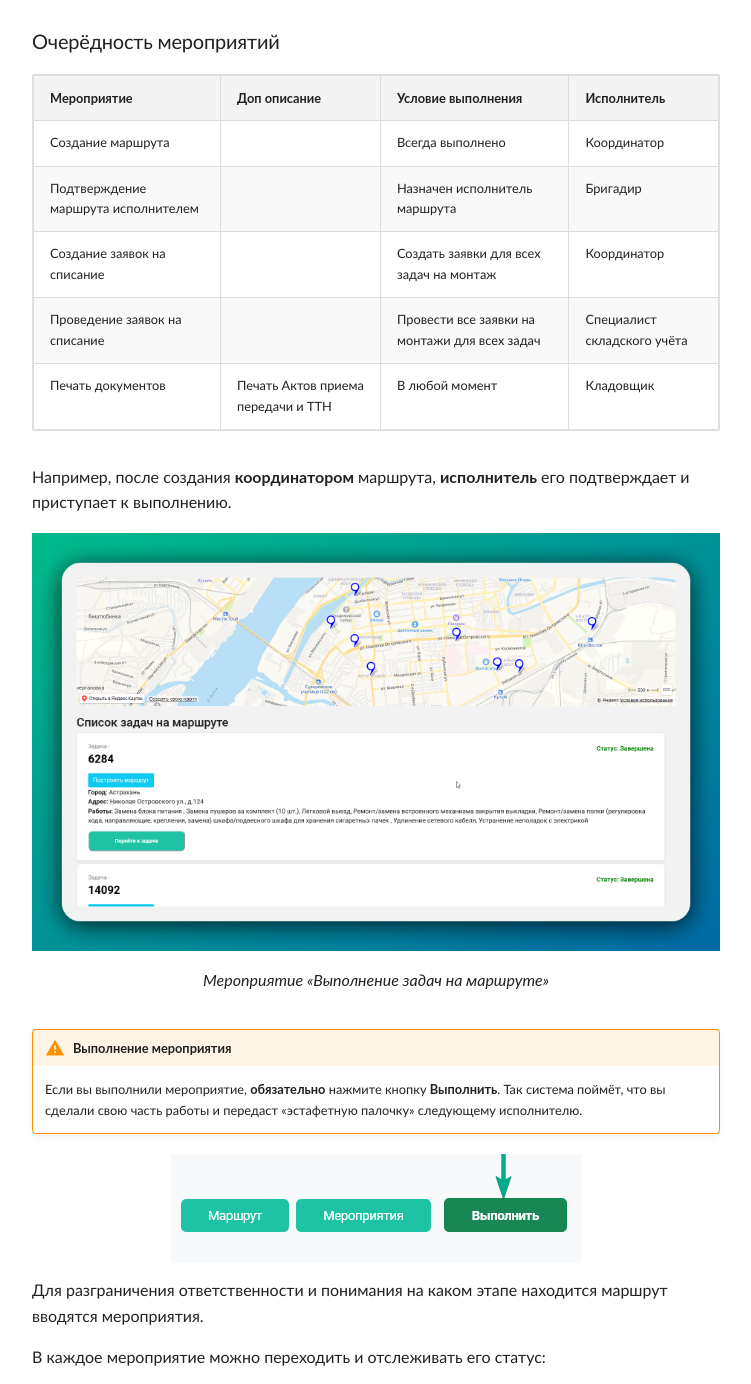
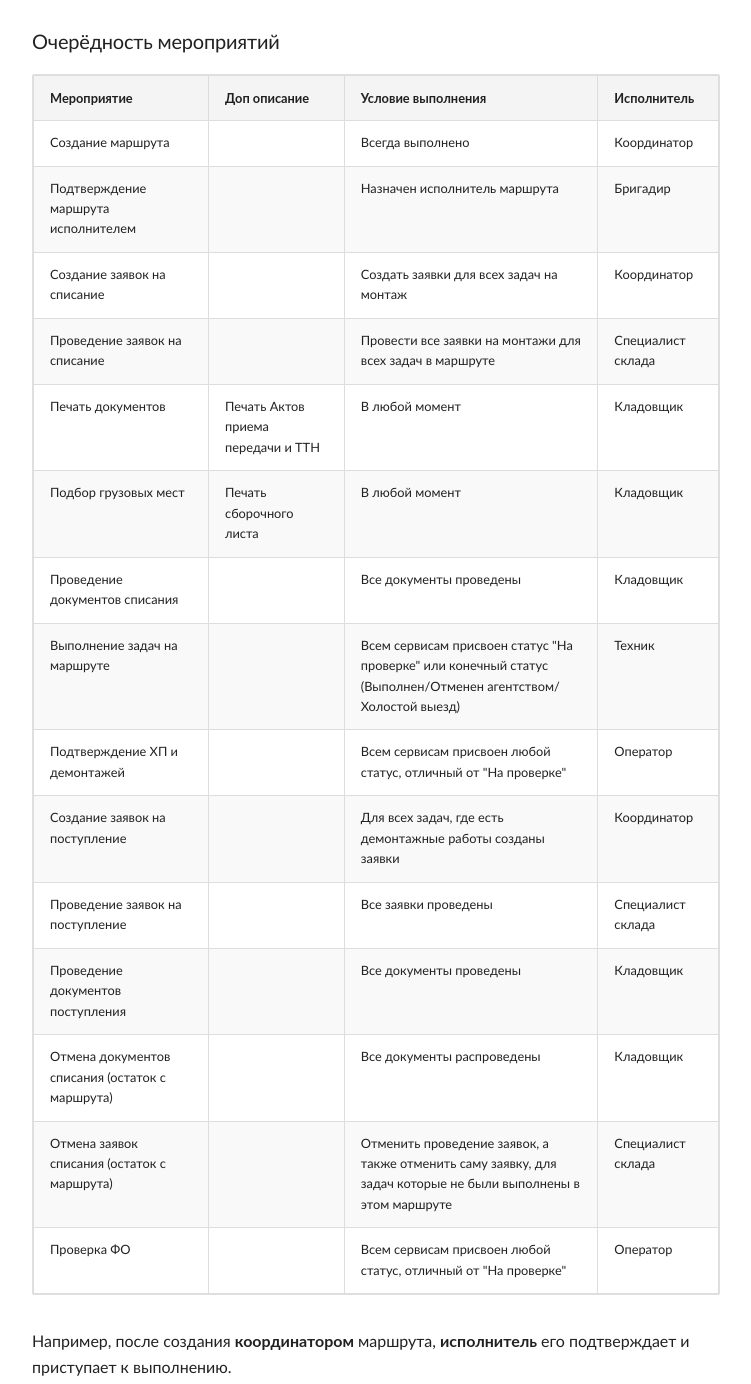
Before and after one commit to yuioper/yuioper.github.io, a plain HTML site: page JTI/Route.html in a window 1280 px wide. Shown: the part 4893-6277 px from the top of the page, without its empty margins (264-1015 px from the left). Drawn offline with Linux system fonts and the light colour scheme; files that its build step writes are made by us from their sources; a web font is replaced by a local one.

Commit message:
Обновил очерёдность мероприятий

```diff
--- a/JTI/Route.html
+++ b/JTI/Route.html
@@ -817,48 +817,111 @@
   <figcaption>Мероприятия идут строго друг за другом</figcaption>
 </figure>
 <h3 id="_5">Очерёдность мероприятий</h3>
+
+
 <table>
 <thead>
 <tr>
-<th>Мероприятие</th>
-<th>Доп описание</th>
-<th>Условие выполнения</th>
-<th>Исполнитель</th>
+<th style="text-align: left;">Мероприятие</th>
+<th style="text-align: left;">Доп описание</th>
+<th style="text-align: left;">Условие выполнения</th>
+<th style="text-align: left;">Исполнитель</th>
 </tr>
 </thead>
 <tbody>
 <tr>
-<td>Создание маршрута</td>
-<td></td>
-<td>Всегда выполнено</td>
-<td>Координатор</td>
+<td style="text-align: left;">Создание маршрута</td>
+<td style="text-align: left;"></td>
+<td style="text-align: left;">Всегда выполнено</td>
+<td style="text-align: left;">Координатор</td>
 </tr>
 <tr>
-<td>Подтверждение маршрута исполнителем</td>
-<td></td>
-<td>Назначен исполнитель маршрута</td>
-<td>Бригадир</td>
+<td style="text-align: left;">Подтверждение маршрута исполнителем</td>
+<td style="text-align: left;"></td>
+<td style="text-align: left;">Назначен исполнитель маршрута</td>
+<td style="text-align: left;">Бригадир</td>
 </tr>
 <tr>
-<td>Создание заявок на списание</td>
-<td></td>
-<td>Создать заявки для всех задач на монтаж</td>
-<td>Координатор</td>
+<td style="text-align: left;">Создание заявок на списание</td>
+<td style="text-align: left;"></td>
+<td style="text-align: left;">Создать заявки для всех задач на монтаж</td>
+<td style="text-align: left;">Координатор</td>
 </tr>
 <tr>
-<td>Проведение заявок на списание</td>
-<td></td>
-<td>Провести все заявки на монтажи для всех задач</td>
-<td>Специалист складского учёта</td>
+<td style="text-align: left;">Проведение заявок на списание</td>
+<td style="text-align: left;"></td>
+<td style="text-align: left;">Провести все заявки на монтажи для всех задач в маршруте</td>
+<td style="text-align: left;">Специалист склада</td>
 </tr>
 <tr>
-<td>Печать документов</td>
-<td>Печать Актов приема передачи и ТТН</td>
-<td>В любой момент</td>
-<td>Кладовщик</td>
+<td style="text-align: left;">Печать документов</td>
+<td style="text-align: left;">Печать Актов приема передачи и ТТН</td>
+<td style="text-align: left;">В любой момент</td>
+<td style="text-align: left;">Кладовщик</td>
+</tr>
+<tr>
+<td style="text-align: left;">Подбор грузовых мест</td>
+<td style="text-align: left;">Печать сборочного листа</td>
+<td style="text-align: left;">В любой момент</td>
+<td style="text-align: left;">Кладовщик</td>
+</tr>
+<tr>
+<td style="text-align: left;">Проведение документов списания</td>
+<td style="text-align: left;"></td>
+<td style="text-align: left;">Все документы проведены</td>
+<td style="text-align: left;">Кладовщик</td>
+</tr>
+<tr>
+<td style="text-align: left;">Выполнение задач на маршруте</td>
+<td style="text-align: left;"></td>
+<td style="text-align: left;">Всем сервисам присвоен статус "На проверке" или конечный статус (Выполнен/Отменен агентством/Холостой выезд)</td>
+<td style="text-align: left;">Техник</td>
+</tr>
+<tr>
+<td style="text-align: left;">Подтверждение ХП и демонтажей</td>
+<td style="text-align: left;"></td>
+<td style="text-align: left;">Всем сервисам присвоен любой статус, отличный от "На проверке"</td>
+<td style="text-align: left;">Оператор</td>
+</tr>
+<tr>
+<td style="text-align: left;">Создание заявок на поступление</td>
+<td style="text-align: left;"></td>
+<td style="text-align: left;">Для всех задач, где есть демонтажные работы созданы заявки</td>
+<td style="text-align: left;">Координатор</td>
+</tr>
+<tr>
+<td style="text-align: left;">Проведение заявок на поступление</td>
+<td style="text-align: left;"></td>
+<td style="text-align: left;">Все заявки проведены</td>
+<td style="text-align: left;">Специалист склада</td>
+</tr>
+<tr>
+<td style="text-align: left;">Проведение документов поступления</td>
+<td style="text-align: left;"></td>
+<td style="text-align: left;">Все документы проведены</td>
+<td style="text-align: left;">Кладовщик</td>
+</tr>
+<tr>
+<td style="text-align: left;">Отмена документов списания (остаток с маршрута)</td>
+<td style="text-align: left;"></td>
+<td style="text-align: left;">Все документы распроведены</td>
+<td style="text-align: left;">Кладовщик</td>
+</tr>
+<tr>
+<td style="text-align: left;">Отмена заявок списания (остаток с маршрута)</td>
+<td style="text-align: left;"></td>
+<td style="text-align: left;">Отменить проведение заявок, а также отменить саму заявку, для задач которые не были выполнены в этом маршруте</td>
+<td style="text-align: left;">Специалист склада</td>
+</tr>
+<tr>
+<td style="text-align: left;">Проверка ФО</td>
+<td style="text-align: left;"></td>
+<td style="text-align: left;">Всем сервисам присвоен любой статус, отличный от "На проверке"</td>
+<td style="text-align: left;">Оператор</td>
 </tr>
 </tbody>
 </table>
+
 <p>Например, после создания <strong>координатором</strong> маршрута, <strong>исполнитель</strong> его подтверждает и приступает к выполнению. </p>
 <figure id="side">
   <a class="glightbox" href="../img/route_job.png" data-type="image" data-width="auto" data-height="auto" data-desc-position="bottom"><img alt="Изображение" src="../img/route_job.png" /></a>
```
